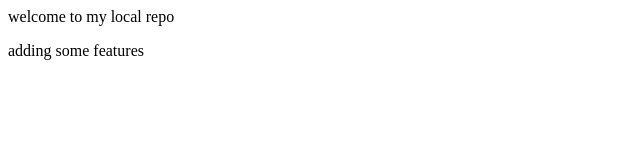
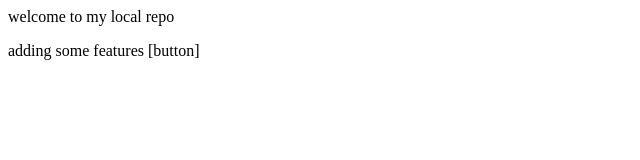
Before and after one commit to ridhisachdeva8/localRepo, a plain HTML site: page index.html in a window 1280 px wide. Shown: the full height of the page, 0-640 px from the left. Drawn offline with Linux system fonts and the light colour scheme.

```diff
--- a/index.html
+++ b/index.html
@@ -1,2 +1,2 @@
 <p>welcome to my local repo</p>
-<p>adding some features</p>
+<p>adding some features [button]</p>
```
